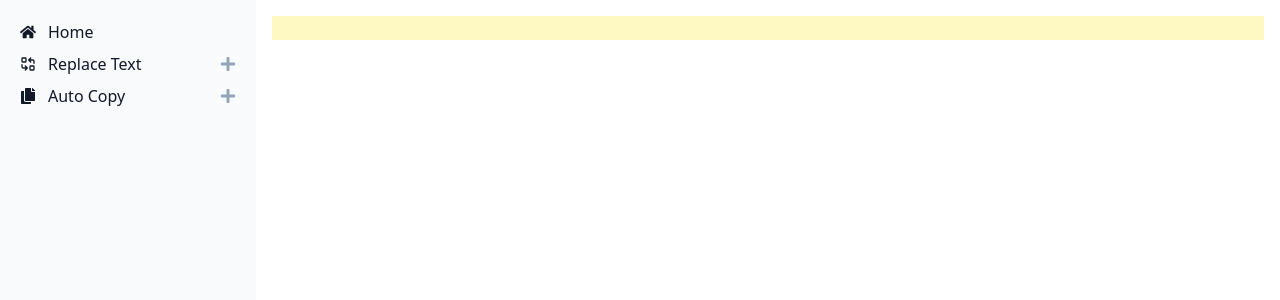
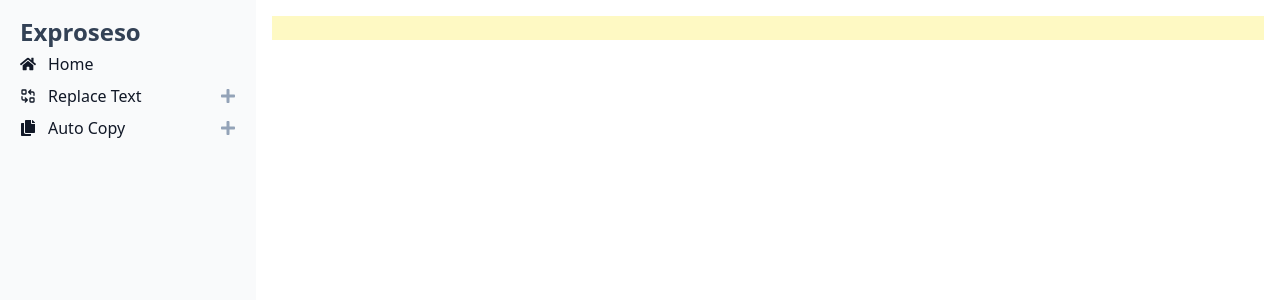
Before and after one commit to andz89/extensions, a React (Create React App) app: page / in a window 1280 px wide. Shown: the top 300 px of the page. Built offline with nearby package versions, Linux system fonts and the light colour scheme.

Commit message:
add changes

```diff
--- a/src/components/Home.js
+++ b/src/components/Home.js
@@ -85,7 +85,7 @@ function Home() {
     return text;
   };
   const extensions_tools = tools.map((tool) => (
-    <div key={tool._id} className="w-[160px] sm:w-[200px] ">
+    <div key={tool._id} className="w-[150px] sm:w-[200px] ">
       {tool.tool_name === "replaceText" && (
         <ReplaceText
           onDelete={onDelete}
@@ -114,7 +114,7 @@ function Home() {
           setShowEditToolForm={setShowEditToolForm}
         />
       )}
-      <div className="flex gap-3 flex-wrap bg-yellow-100 p-3    w-full    justify-start">
+      <div className="flex gap-3 flex-wrap bg-yellow-100 p-3    w-full    justify-center sm:justify-start">
         {extensions_tools}
       </div>
     </>
--- a/src/components/SideBar.js
+++ b/src/components/SideBar.js
@@ -14,7 +14,7 @@ const SideBar = () => {
         type="button"
         className="inline-flex items-center p-2 mt-2 ml-3 text-sm text-gray-500 rounded-lg sm:hidden hover:bg-gray-100 focus:outline-none focus:ring-2 focus:ring-gray-200 dark:text-gray-400 dark:hover:bg-gray-700 dark:focus:ring-gray-600"
       >
-        <span className="sr-only">Open sidebar</span>
+        <span className="sr-only text-slate-600">Open sidebar</span>
         <svg
           className="w-6 h-6"
           aria-hidden="true"
@@ -28,6 +28,9 @@ const SideBar = () => {
             d="M2 4.75A.75.75 0 012.75 4h14.5a.75.75 0 010 1.5H2.75A.75.75 0 012 4.75zm0 10.5a.75.75 0 01.75-.75h7.5a.75.75 0 010 1.5h-7.5a.75.75 0 01-.75-.75zM2 10a.75.75 0 01.75-.75h14.5a.75.75 0 010 1.5H2.75A.75.75 0 012 10z"
           ></path>
         </svg>
+        <span className=" px-4 text-slate-700 font-semibold text-2xl">
+          Exproseso
+        </span>
       </button>
 
       <aside
@@ -36,6 +39,9 @@ const SideBar = () => {
         aria-label="Sidebar"
       >
         <div className="h-full px-3 py-4 overflow-y-auto bg-gray-50 dark:bg-gray-800">
+          <span className=" px-2 text-slate-700 font-semibold text-2xl">
+            Exproseso
+          </span>
           <ul className="  font-medium">
             <li>
               <Link
--- a/src/components/view-tool/AutoCopy.js
+++ b/src/components/view-tool/AutoCopy.js
@@ -30,7 +30,7 @@ const AutoCopy = ({ tool, onDelete, processText, onEdit, truncateText }) => {
             <strong>Text to copy:</strong>{" "}
             <span className="block text-[#666666]">
               {" "}
-              {truncateText(tool.textToCopy, 55)}{" "}
+              {truncateText(tool.textToCopy, 20)}{" "}
             </span>
           </small>
         </div>
```
